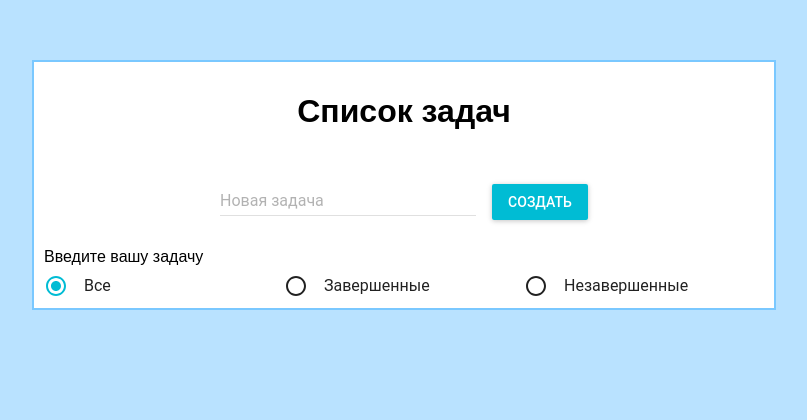
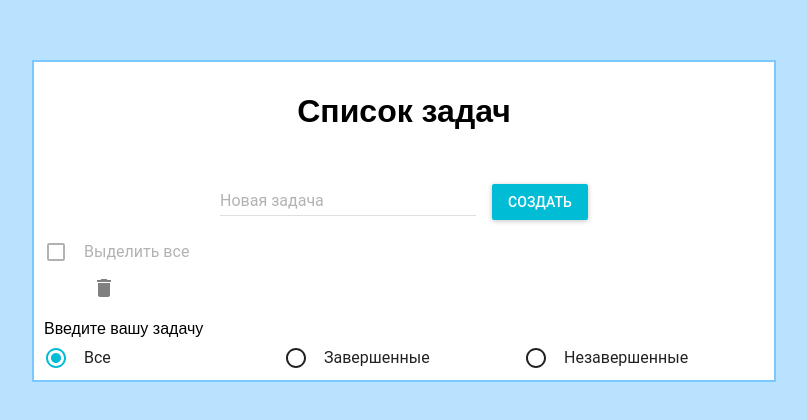
Before and after one commit to Artes7777/myList, a React (Create React App) app: page / in a window 1280 px wide. Shown: the top 420 px of the page, without its empty margins (236-1043 px from the left). Built offline with nearby package versions, Linux system fonts and the light colour scheme.

Commit message:
big commit great modification

```diff
--- a/src/components/App.js
+++ b/src/components/App.js
@@ -3,6 +3,9 @@ import List from './List.js';
 import Input from './input.js';
 import Filters from './Filters';
 import TaskManager from './TaskManager';
+import Checkbox from 'material-ui/Checkbox';
+import IconButton from 'material-ui/IconButton';
+import ActionDelete from 'material-ui/svg-icons/action/delete';
 import './App.css';
 
 class App extends Component {
@@ -10,8 +13,10 @@ class App extends Component {
     super (props);
     this.state = {
       tasks : [],
-      filter : 'all'
-    } ;
+      filter : 'all',
+      selected : new Set(),
+      isSelectedAll : false
+    };
     this.taskManager = new TaskManager();
   }
 
@@ -61,10 +66,51 @@ class App extends Component {
    });
   }
 
+  multiplyDeleteTask = (id) => {
+    let ids = this.state.selected;
+    this.taskManager.multiplyDelete(ids);
+    this.setState({ tasks: this.taskManager.getTasks(),
+                    selected : new Set() });
+  }
+
+  selectAll = (select) => {
+    const {tasks, selected} = this.state;
+
+    tasks.forEach ( (task) => {
+      if (select) {
+        selected.add(task.id);
+      }
+      else {
+        selected.delete(task.id);
+      }
+    });
+
+    this.setState({ selected: selected });
+  }
+
+  toggleSelect = (event, isInputChecked) => {
+    this.setState({ isSelectedAll : isInputChecked });
+    this.selectAll(isInputChecked);
+  }
+
+  selectTask = (id, checked) => {
+    const {selected} = this.state;
+
+    if (checked) {
+      selected.add(id);
+    }
+    else {
+      selected.delete(id);
+    }
+    this.setState({ selected: selected});
+  }
+
+
   render() {
+    console.log(this.state.selected);
 
-    let { tasks, filter } = this.state;
-    let filteredTasks = tasks.filter( (task)=> {
+    const { tasks, filter, selected, isSelectedAll } = this.state;
+    const filteredTasks = tasks.filter( (task)=> {
       switch(filter) {
         case "all" :
           return true;
@@ -77,15 +123,31 @@ class App extends Component {
       }
     });
 
+    const isSelectedEmpty = selected.size < 1;
+    const isTasksEmpty = tasks.length < 1;
+
     return (
       <div id = "appContainer">
         <h1>Список задач</h1>
-         <Input addTask = {this.addTask} />
+        <Input
+          addTask = {this.addTask}
+        />
+
+        <Checkbox
+          checked = {isSelectedAll}
+          label = {isSelectedAll ? "Убрать все" : "Выделить все" }
+          disabled={isTasksEmpty}
+          onCheck = {this.toggleSelect}/>
+        <IconButton disabled={isSelectedEmpty} />
+          <ActionDelete onClick = {this.multiplyDeleteTask} color = {isSelectedEmpty ? "grey" : "black" }/>
+        <IconButton/>
 
         <List
           tasks = {filteredTasks}
+          selected = {selected}
           deleteTask = {this.deleteTask}
           toggleTask = {this.toggleTask}
+          selectTask = {this.selectTask}
         />
         <Filters setFilter = {this.setFilter} />
       </div>
--- a/src/components/Li.js
+++ b/src/components/Li.js
@@ -15,15 +15,28 @@ export default class Li extends Component {
     ]).isRequired,
     isdone : PropTypes.bool,
     title : PropTypes.string,
-    createdAt: PropTypes.number,
-    updatedAt: PropTypes.number,
+    createdAt : PropTypes.number,
+    updatedAt : PropTypes.number,
+    checked : PropTypes.bool,
     toggleTask :  PropTypes.func.isRequired,
     deleteTask : PropTypes.func.isRequired,
+    selectTask : PropTypes.func.isRequired,
+
   }
 
   static defaultProps = {
     isdone : false,
     title : "Сделать что-то",
+    checked : false
+  }
+
+  checkList = (event, isInputChecked) => {
+    const {
+      index,
+      selectTask,
+   } = this.props;
+    selectTask(index, isInputChecked);
+
   }
 
   handleClick = () => {
@@ -47,7 +60,7 @@ export default class Li extends Component {
       verticalAlign : 'middle'
     };
     return (
-      <div>
+      <div className = "RenderBts">
       {this.props.isdone ?
         <IconunDone onClick = {this.handleClick} style = {btnStyle} /> :
         <IconDone onClick = {this.handleClick} style = {btnStyle} />
@@ -72,23 +85,32 @@ export default class Li extends Component {
   }
 
   render() {
+    const {
+      isdone,
+      title,
+      checked
+    } = this.props;
+
     const taskStyles = {
       maxWidth : 580,
       wordWrap : "break-word",
-      textDecoration: this.props.isdone ? "line-through" : "none"
+      textDecoration: isdone ? "line-through" : "none"
     };
 
     return (
       <ListItem
-        primaryText = { <div><div className = "LiContainer" >
-                          <div className = "LiCheckText">
-                            <div><Checkbox className = "Checkbox"/></div>
-                            <div style = {taskStyles}>{this.props.title}</div>
+        primaryText = { <div>
+                          <div className = "LiContainer" >
+                            <Checkbox checked = {checked}
+                            label = {<div style = {taskStyles}>{title}</div>}
+                            onCheck = {this.checkList}
+                            className = "Checkbox"
+                            />
 
+                            {this.renderBtns()}
                           </div>
-                          {this.renderBtns()}
+                            {this.getTimeText()}
                         </div>
-                          {this.getTimeText()}</div>
                       }
       />
     )
--- a/src/components/List.js
+++ b/src/components/List.js
@@ -9,17 +9,22 @@ class MyList extends Component {
     tasks :  PropTypes.arrayOf(PropTypes.object),
     deleteTask : PropTypes.func.isRequired,
     toggleTask : PropTypes.func.isRequired,
+    selectTask : PropTypes.func.isRequired,
+    selected : PropTypes.instanceOf(Set)
   }
 
   static defaultProps = {
+    selected : new Set(),
     tasks : [],
   }
 
   render() {
     const {
       tasks,
+      selected,
       deleteTask,
       toggleTask,
+      selectTask
     } = this.props;
 
     return (
@@ -31,7 +36,7 @@ class MyList extends Component {
             isdone,
             title,
             createdAt,
-            updatedAt
+            updatedAt,
           } = task;
           return (
             <Li
@@ -41,8 +46,10 @@ class MyList extends Component {
               title = {title}
               createdAt = {createdAt}
               updatedAt = {updatedAt}
+              checked = {selected.has(id)}
               deleteTask = {deleteTask}
               toggleTask = {toggleTask}
+              selectTask = {selectTask}
             />
           )
         }) : "Введите вашу задачу"
--- a/src/components/TaskManager.js
+++ b/src/components/TaskManager.js
@@ -1,4 +1,5 @@
 import uuid from 'uuid/v4';
+
 
 export default class TaskManager {
 
@@ -50,4 +51,12 @@ export default class TaskManager {
       return resolve();
     });
   }
+
+
+  multiplyDelete(ids) {
+    this.tasks = this.tasks.filter( task =>! ids.has(task.id) );
+
+    localStorage.setItem('tasks', JSON.stringify(this.tasks));
+  }
+
 }
--- a/src/index.css
+++ b/src/index.css
@@ -31,9 +31,8 @@ li {
   align-items: center;
 }
 
-.LiCheckText {
-display: flex;
-  align-items: center;
+.RenderBts {
+  display: flex;
 }
 
 .Checkbox {
```
Lines whose indentation alone changed are shown as unchanged.
